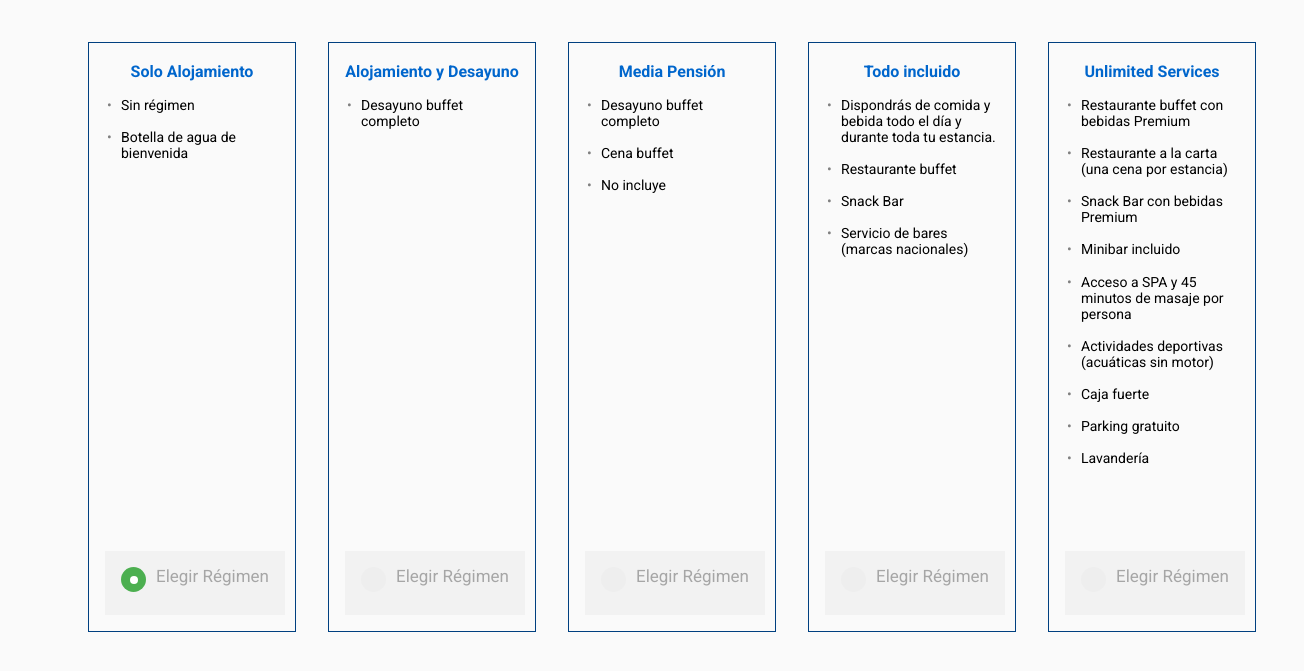
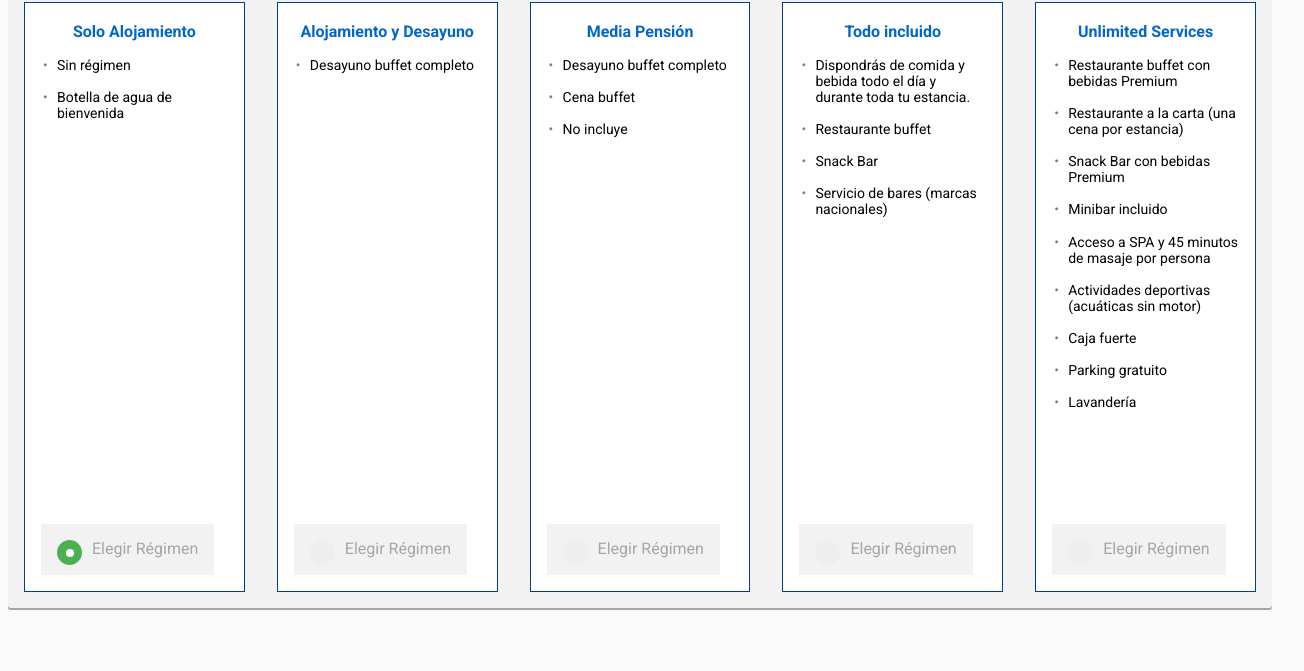
Before and after one commit to lvilanova/the-cocktail-test, a website: page index.html in a window 1280 px wide. Shown: the part 109-780 px from the top of the page, 1304 px wide, since content can reach past the window. Drawn offline with Linux system fonts and the light colour scheme; files whose address does not match are found by name.

Commit message:
background and some other css stuffs

```diff
--- a/assets/css/src/base/layout.scss
+++ b/assets/css/src/base/layout.scss
@@ -21,6 +21,11 @@ body {
     @extend %clearfix;
   }
 
+  .content{
+    background-color:$grey-light;
+    box-shadow: 0px 2px $grey;
+    border-radius:3px;
+  }
   .title_bold:after{
     content:url('../img/star-orange.svg');
     padding-left: 8px;
@@ -28,11 +33,5 @@ body {
 
   @media only screen and (min-width: $small-desktop) {
 
-      body{
-        padding:40px;
-      }
-      .wrapper{
-        padding-left: 32px;
-        padding-right: 32px;
-      }
+
   }
--- a/assets/css/src/base/vars.scss
+++ b/assets/css/src/base/vars.scss
@@ -6,6 +6,7 @@ $blue-light:#0066cc;
 $green:#4CAF50;
 $grey:#a6a6a6;
 $grey-light:#f2f2f2;
+$white:#fff;
 
 // Typography
 $f-sans:  'flamabasic',      sans-serif;
--- a/assets/css/src/blocks/section_block.scss
+++ b/assets/css/src/blocks/section_block.scss
@@ -11,11 +11,27 @@
 
 .block{
     position:relative;
+    background-color:$white;
     border:1px solid $blue;
     padding:$sm-spacing $lg-spacing;
     margin:$lg-spacing;
     min-height:580px;
     height:auto;
+    ul{
+        padding-left:$lg-spacing;
+        list-style: none;
+        font-size:14px;
+        li{
+            margin-bottom:$lg-spacing;
+        }
+        li::before{
+            content:"•";
+            color:grey;
+            display:inline-block;
+            width:1em;
+            margin-left:-1em;
+        }
+    }
     .block__title{
         font-weight:bold;
         font-size:16px;
@@ -31,31 +47,13 @@
     }
 }
 
-.block{
-    ul{
-        padding-left:$lg-spacing;
-        list-style: none;
-        font-size:14px;
-        li{
-            margin-bottom:$lg-spacing;
-        }
-        li::before{
-            content:"•";
-            color:grey;
-            display:inline-block;
-            width:1em;
-            margin-left:-1em;
-        }
-    }
-}
 
 .checkcontainer{
     display: block;
     position: relative;
     padding-left: 35px;
-    margin-bottom: 12px;
     cursor: pointer;
-    font-size: 17px;
+    font-size: 16px;
     -webkit-user-select: none;
     -moz-user-select: none;
     -ms-user-select: none;
@@ -100,9 +98,7 @@
     display: block;
 }
 @media only screen and (min-width: $small-desktop) {
-
     .title{
         font-size:30px;
     }
-
 }
--- a/index.html
+++ b/index.html
@@ -25,6 +25,7 @@
 
     <div class="row">
         <div class="wrapper">
+            <div class="content">
                 <p class="title">HOTEL
                     <span class="title_bold">Mieres del Camín Apartamentos</span>
                 </p>
@@ -123,9 +124,10 @@
                     </div>
                     <!--end flex-element-->
                 </div>
-
+                    <!--end flex-grid-->
             </div>
-
+                <!--end content-->
+        </div>
         <!--end wrapper-->
     </div>
 
```
Also changed, not shown: assets/css/application.css. Lines whose indentation alone changed are shown as unchanged.
